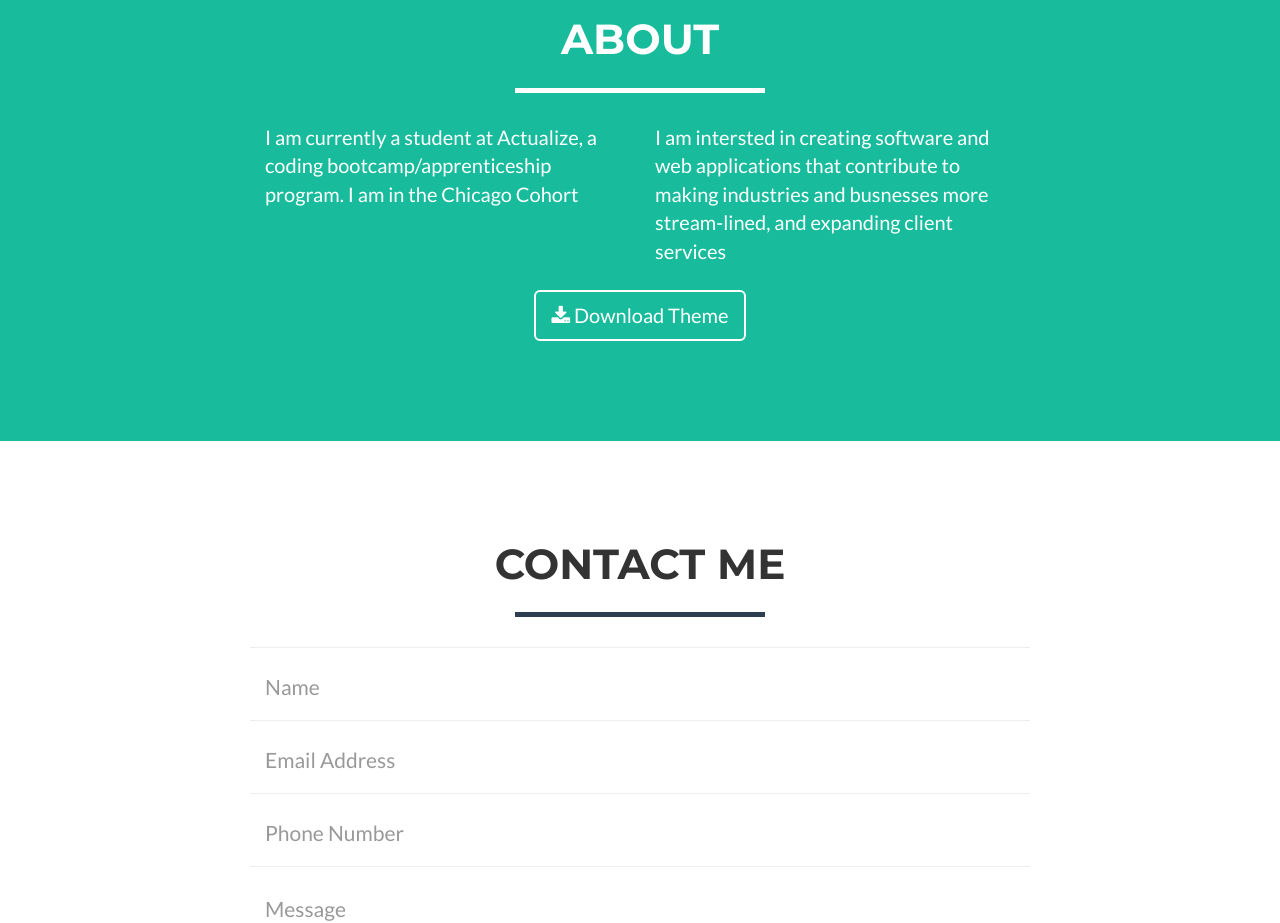
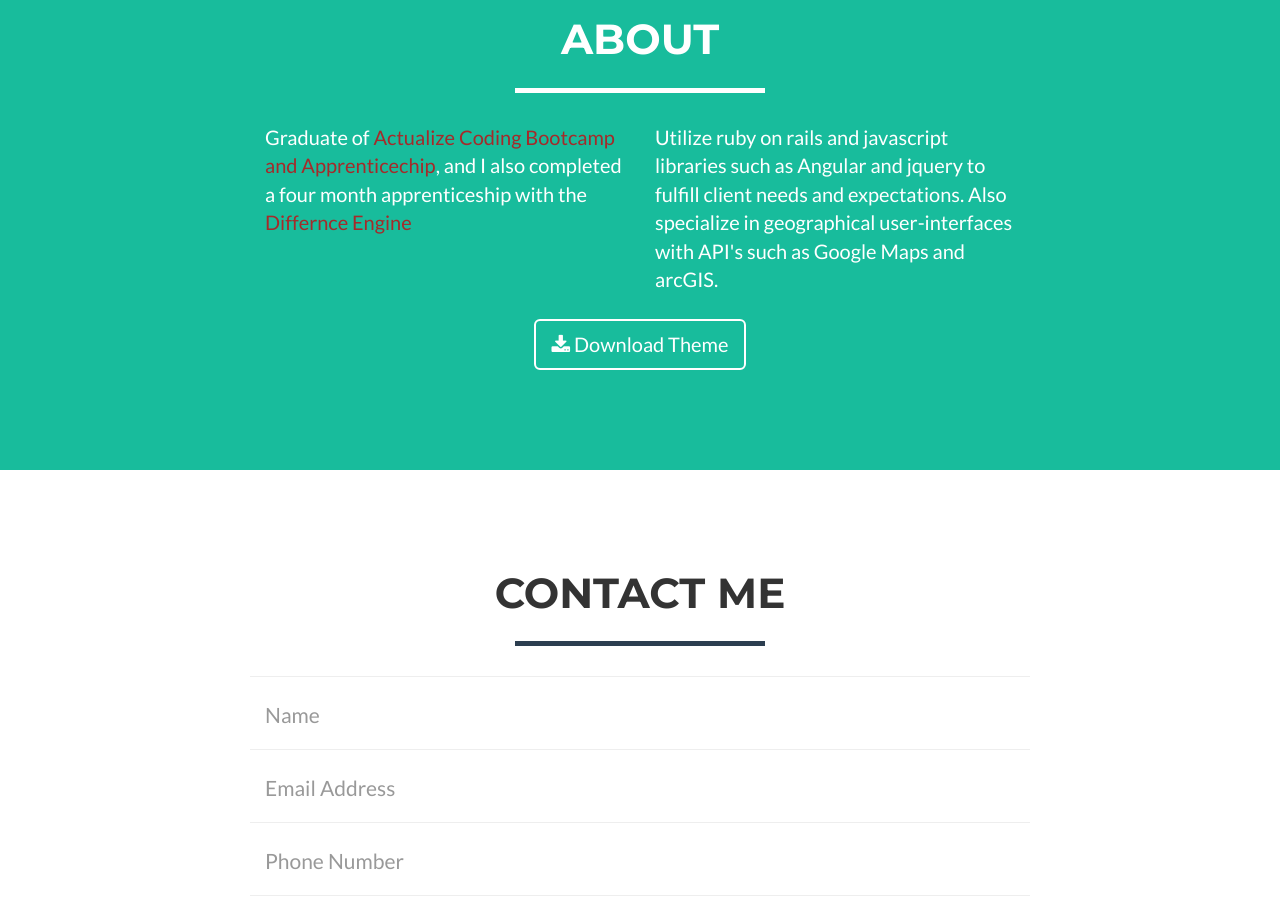
Before and after one commit to jskord/jskord.github.io, a website: page index.html in a window 1280 px wide. Shown: the part 1940-2863 px from the top of the page. Drawn offline with nearby package versions, Linux system fonts and the light colour scheme.

Commit message:
links in description

```diff
--- a/index.html
+++ b/index.html
@@ -172,10 +172,10 @@
             </div>
             <div class="row">
                 <div class="col-lg-4 col-lg-offset-2">
-                    <p>I am currently a student at Actualize, a coding bootcamp/apprenticeship program.  I am in the Chicago Cohort</p>
+                    <p>Graduate of <a href = "http://www.anyonecanlearntocode.com/" style="color: brown">Actualize Coding Bootcamp and Apprenticechip</a>, and I also completed a four month apprenticeship with the <a hrev = "http://www.thedifferenceengine.io/" style="color: brown">Differnce Engine</a></p>
                 </div>
                 <div class="col-lg-4">
-                    <p>I am intersted in creating software and web applications that contribute to making industries and busnesses more stream-lined, and expanding client services</p>
+                    <p>Utilize ruby on rails and javascript libraries such as Angular and jquery to fulfill client needs and expectations. Also specialize in geographical user-interfaces with API's such as Google Maps and arcGIS.</p>
                 </div>
                 <div class="col-lg-8 col-lg-offset-2 text-center">
                     <a href="#" class="btn btn-lg btn-outline">
```
